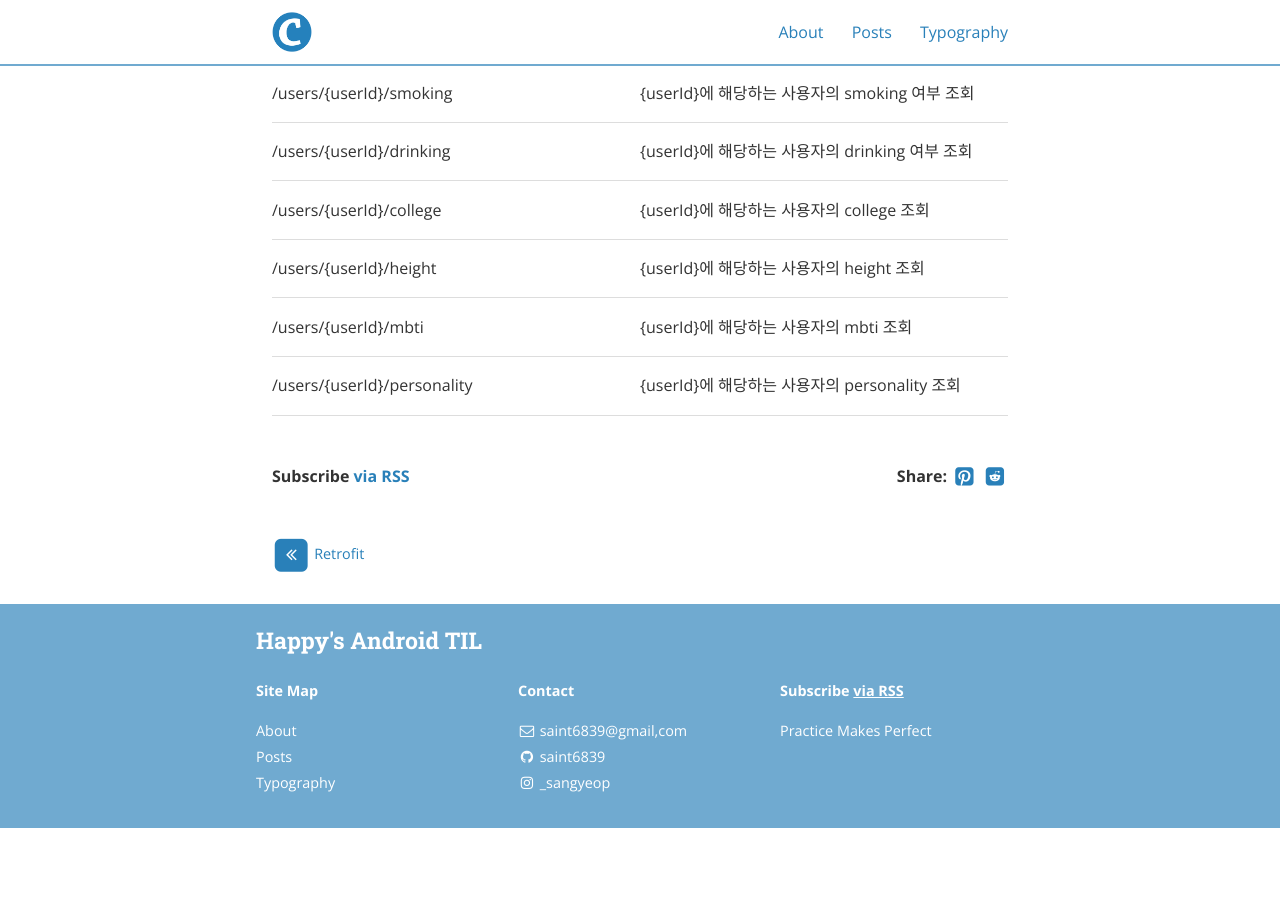
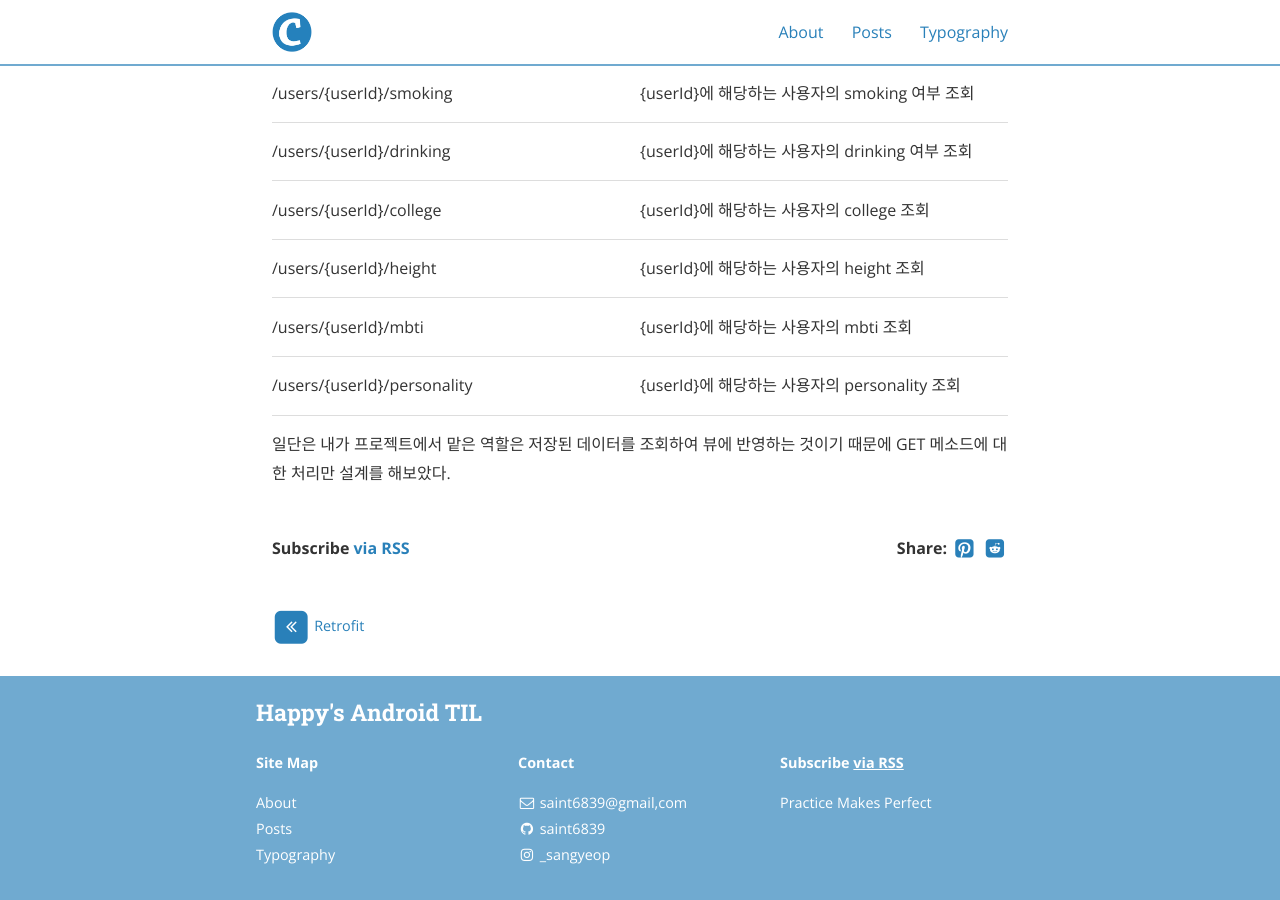
Before and after one commit to saint6839/saint6839.github.io, a Jekyll site: the page built from _posts/2021-12-23-What-is-Rest-Api?.md, in a window 1280 px wide and 900 px high, scrolled down 1767 px. Built offline with Jekyll 4.4.1, drawn with Linux system fonts in a browser that asks for light colours; nearby versions of some CDN libraries; before the commit the page ends 2595 px from its top, so only the background shows below that.

Commit message:
docs: What is Rest Api?

```diff
--- a/_posts/2021-12-23-What-is-Rest-Api?.md
+++ b/_posts/2021-12-23-What-is-Rest-Api?.md
@@ -67,3 +67,5 @@ DELETE /members/1
 | /users/{userId}/height      | {userId}에 해당하는 사용자의 height 조회        |
 | /users/{userId}/mbti        | {userId}에 해당하는 사용자의 mbti 조회          |
 | /users/{userId}/personality | {userId}에 해당하는 사용자의 personality 조회   |
+
+일단은 내가 프로젝트에서 맡은 역할은 저장된 데이터를 조회하여 뷰에 반영하는 것이기 때문에 GET 메소드에 대한 처리만 설계를 해보았다.
```
